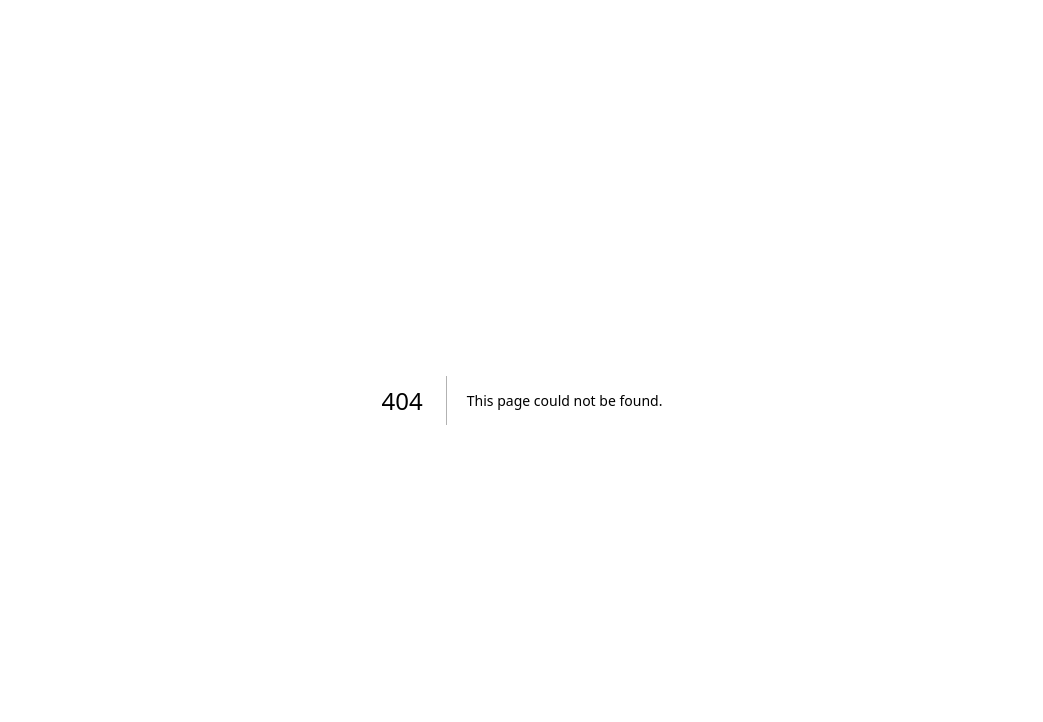
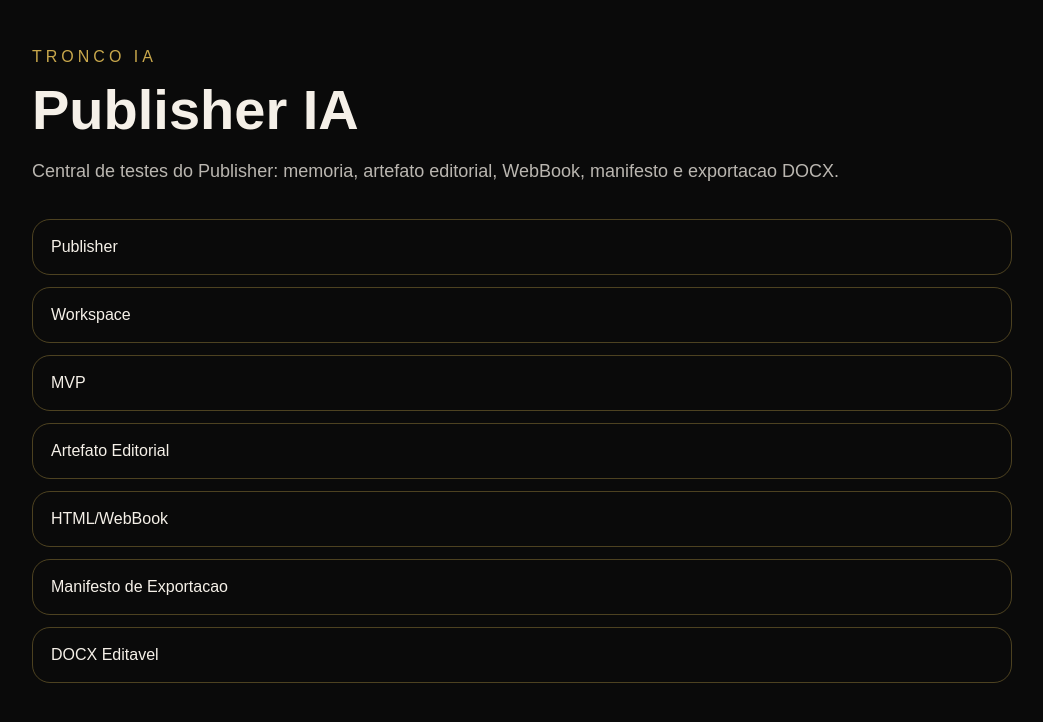
Before and after one commit to Sollimastudio/sol-lima-bio, a Next.js app: page / in a window 1280 px wide. Before the commit this address had no page. Shown: the top 722 px of the page, without its empty margins (118-1161 px from the left). Built offline with nearby package versions, Linux system fonts and the light colour scheme.

Commit message:
chore add Next home page

```diff
--- /dev/null
+++ b/src/app/page.tsx
@@ -0,0 +1,30 @@
+export default function HomePage() {
+  const links = [
+    { href: '/publisher', label: 'Publisher' },
+    { href: '/publisher/workspace', label: 'Workspace' },
+    { href: '/publisher/mvp', label: 'MVP' },
+    { href: '/artifact', label: 'Artefato Editorial' },
+    { href: '/html-render', label: 'HTML/WebBook' },
+    { href: '/export-manifest', label: 'Manifesto de Exportacao' },
+    { href: '/docx-export', label: 'DOCX Editavel' }
+  ];
+
+  return (
+    <main style={{ minHeight: '100vh', background: '#0A0A0A', color: '#F5F0E8', padding: 32 }}>
+      <section style={{ maxWidth: 980, margin: '0 auto' }}>
+        <p style={{ color: '#C9A84C', letterSpacing: 4, textTransform: 'uppercase' }}>Tronco IA</p>
+        <h1 style={{ fontSize: 56, lineHeight: 1, margin: '16px 0' }}>Publisher IA</h1>
+        <p style={{ fontSize: 18, lineHeight: 1.7, opacity: 0.75 }}>
+          Central de testes do Publisher: memoria, artefato editorial, WebBook, manifesto e exportacao DOCX.
+        </p>
+        <div style={{ display: 'grid', gap: 12, marginTop: 32 }}>
+          {links.map((link) => (
+            <a key={link.href} href={link.href} style={{ border: '1px solid rgba(201,168,76,.35)', borderRadius: 18, padding: 18, textDecoration: 'none' }}>
+              {link.label}
+            </a>
+          ))}
+        </div>
+      </section>
+    </main>
+  );
+}
```
